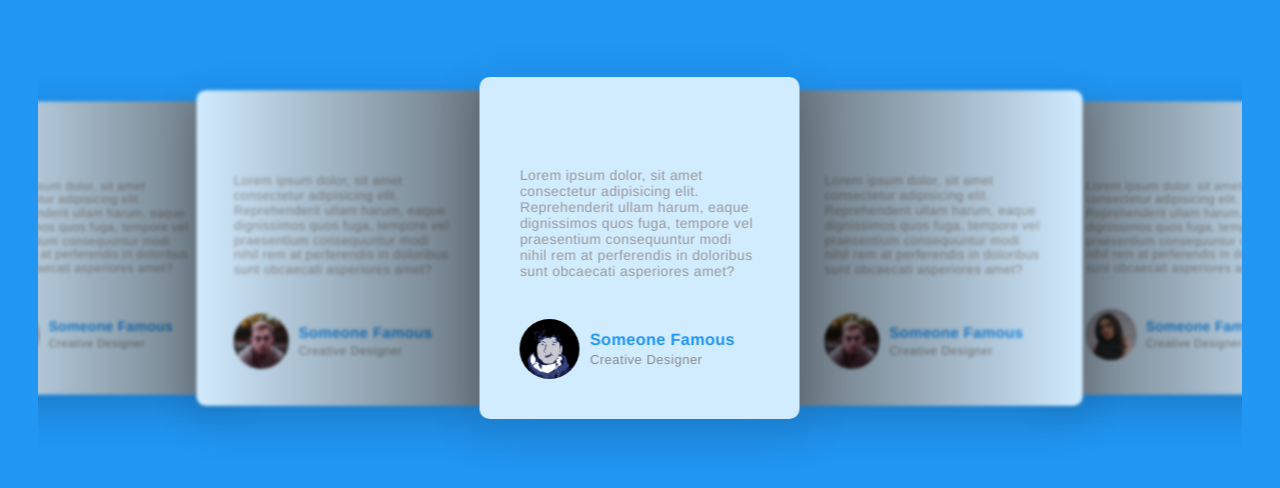
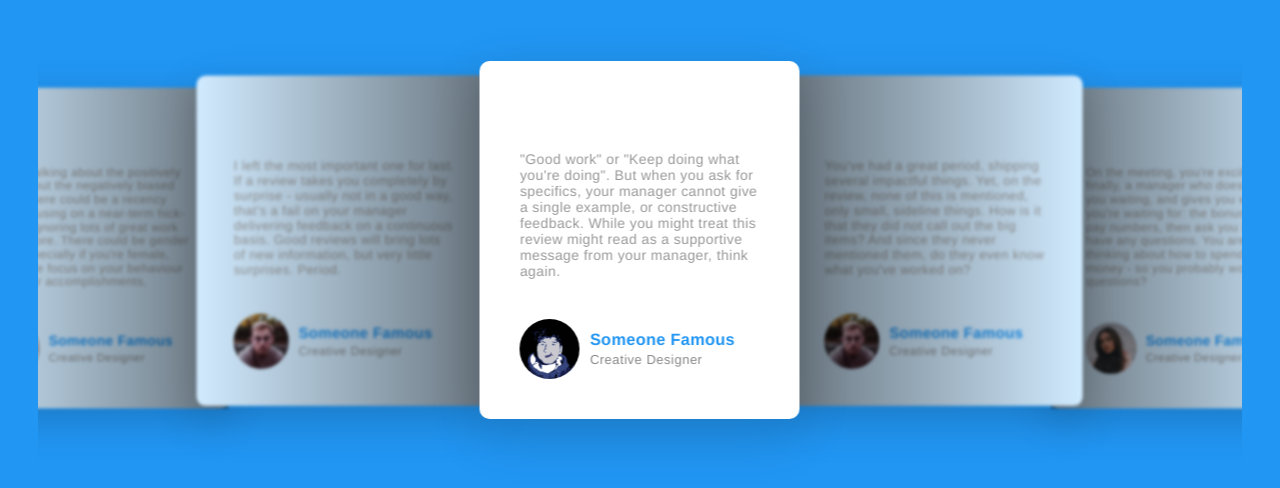
Before and after one commit to ProgrammerMohaimin/Slaider, a plain HTML site: page index.html in a window 1280 px wide. Shown: the part 152-640 px from the top of the page. Drawn offline with nearby package versions, Linux system fonts and the light colour scheme.

Commit message:
initial updates

```diff
--- a/index.html
+++ b/index.html
@@ -25,7 +25,7 @@
         <div class="swiper-slide">
           <div class="testimonial_box">
             <div class="content">
-              <p>Lorem ipsum dolor, sit amet consectetur adipisicing elit. Reprehenderit ullam harum, eaque dignissimos quos fuga, tempore vel praesentium consequuntur modi nihil rem at perferendis in doloribus sunt obcaecati asperiores amet?</p>
+              <p>"Good work" or "Keep doing what you're doing". But when you ask for specifics, your manager cannot give a single example, or constructive feedback. While you might treat this review might read as a supportive message from your manager, think again.</p>
               <div class="details">
                 <div class="imgBx">
                   <img src="img/image1.png">
@@ -35,12 +35,11 @@
             </div>
           </div>
         </div>
-    <!-- another -->
 <!-- another 2-->
         <div class="swiper-slide">
           <div class="testimonial_box">
             <div class="content">
-              <p>Lorem ipsum dolor, sit amet consectetur adipisicing elit. Reprehenderit ullam harum, eaque dignissimos quos fuga, tempore vel praesentium consequuntur modi nihil rem at perferendis in doloribus sunt obcaecati asperiores amet?</p>
+              <p>You've had a great period, shipping several impactful things. Yet, on the review, none of this is mentioned, only small, sideline things. How is it that they did not call out the big items? And since they never mentioned them, do they even know what you've worked on?</p>
               <div class="details">
                 <div class="imgBx">
                   <img src="img/image2.jpg">
@@ -50,12 +49,11 @@
             </div>
           </div>
         </div>
-    <!-- another -->
 <!-- another 3-->
         <div class="swiper-slide">
           <div class="testimonial_box">
             <div class="content">
-              <p>Lorem ipsum dolor, sit amet consectetur adipisicing elit. Reprehenderit ullam harum, eaque dignissimos quos fuga, tempore vel praesentium consequuntur modi nihil rem at perferendis in doloribus sunt obcaecati asperiores amet?</p>
+              <p>On the meeting, you're excited: finally, a manager who doesn't keep you waiting, and gives you what you're waiting for: the bonus and pay numbers, then ask you if you have any questions. You are still thinking about how to spend that money - so you probably won't have questions?</p>
               <div class="details">
                 <div class="imgBx">
                   <img src="img/image3.jpg">
@@ -65,12 +63,11 @@
             </div>
           </div>
         </div>
-    <!-- another -->
 <!-- another 4-->
         <div class="swiper-slide">
           <div class="testimonial_box">
             <div class="content">
-              <p>Lorem ipsum dolor, sit amet consectetur adipisicing elit. Reprehenderit ullam harum, eaque dignissimos quos fuga, tempore vel praesentium consequuntur modi nihil rem at perferendis in doloribus sunt obcaecati asperiores amet?</p>
+              <p>After the meeting, you re-evaluate if this is the review you really wanted. It was called a performance review, except you did not talk about one thing: your performance. And the next day you might feel too awkward to bring this up. This type of review is no better than the "zero specifics" review.</p>
               <div class="details">
                 <div class="imgBx">
                   <img src="img/image2.jpg">
@@ -80,13 +77,11 @@
             </div>
           </div>
         </div>
-    <!-- another -->
-
 <!-- another 5-->
         <div class="swiper-slide">
           <div class="testimonial_box">
             <div class="content">
-              <p>Lorem ipsum dolor, sit amet consectetur adipisicing elit. Reprehenderit ullam harum, eaque dignissimos quos fuga, tempore vel praesentium consequuntur modi nihil rem at perferendis in doloribus sunt obcaecati asperiores amet?</p>
+              <p>The kind of review, after which you walk out, with your blood boiling. During the review, you get some negative feedback, which your manager tries to deliver in a civilized way. So they accompany it with examples. Except those examples are one-sided, miss key details and are mis-interpreted. </p>
               <div class="details">
                 <div class="imgBx">
                   <img src="img/image1.png">
@@ -96,13 +91,11 @@
             </div>
           </div>
         </div>
-    <!-- another -->
-
 <!-- another 6-->
         <div class="swiper-slide">
           <div class="testimonial_box">
             <div class="content">
-              <p>Lorem ipsum dolor, sit amet consectetur adipisicing elit. Reprehenderit ullam harum, eaque dignissimos quos fuga, tempore vel praesentium consequuntur modi nihil rem at perferendis in doloribus sunt obcaecati asperiores amet?</p>
+              <p> I'm not talking about the positively biased, but the negatively biased ones. There could be a recency bias, focusing on a near-term hick-up, but ignoring lots of great work from before. There could be gender bias, especially if you're female, with more focus on your behaviour than your accomplishments,</p>
               <div class="details">
                 <div class="imgBx">
                   <img src="img/image3.jpg">
@@ -112,12 +105,11 @@
             </div>
           </div>
         </div>
-    <!-- another -->
 <!-- another 7-->
         <div class="swiper-slide">
           <div class="testimonial_box">
             <div class="content">
-              <p>Lorem ipsum dolor, sit amet consectetur adipisicing elit. Reprehenderit ullam harum, eaque dignissimos quos fuga, tempore vel praesentium consequuntur modi nihil rem at perferendis in doloribus sunt obcaecati asperiores amet?</p>
+              <p>I left the most important one for last. If a review takes you completely by surprise - usually not in a good way, that's a fail on your manager delivering feedback on a continuous basis. Good reviews will bring lots of new information, but very little surprises. Period.</p>
               <div class="details">
                 <div class="imgBx">
                   <img src="img/image2.jpg">
@@ -127,25 +119,7 @@
             </div>
           </div>
         </div>
-    <!-- another -->
-
-
-
-
-
-
-
-
-
-
-
-
-
-
-
-
-
-
+<!-- end -->
       </div>
     </div>
     </section>
--- a/style.css
+++ b/style.css
@@ -83,4 +83,5 @@
      }
     .swiper-slide-active{
         filter: blur(0px);
+        background: #fff;
     }
```
